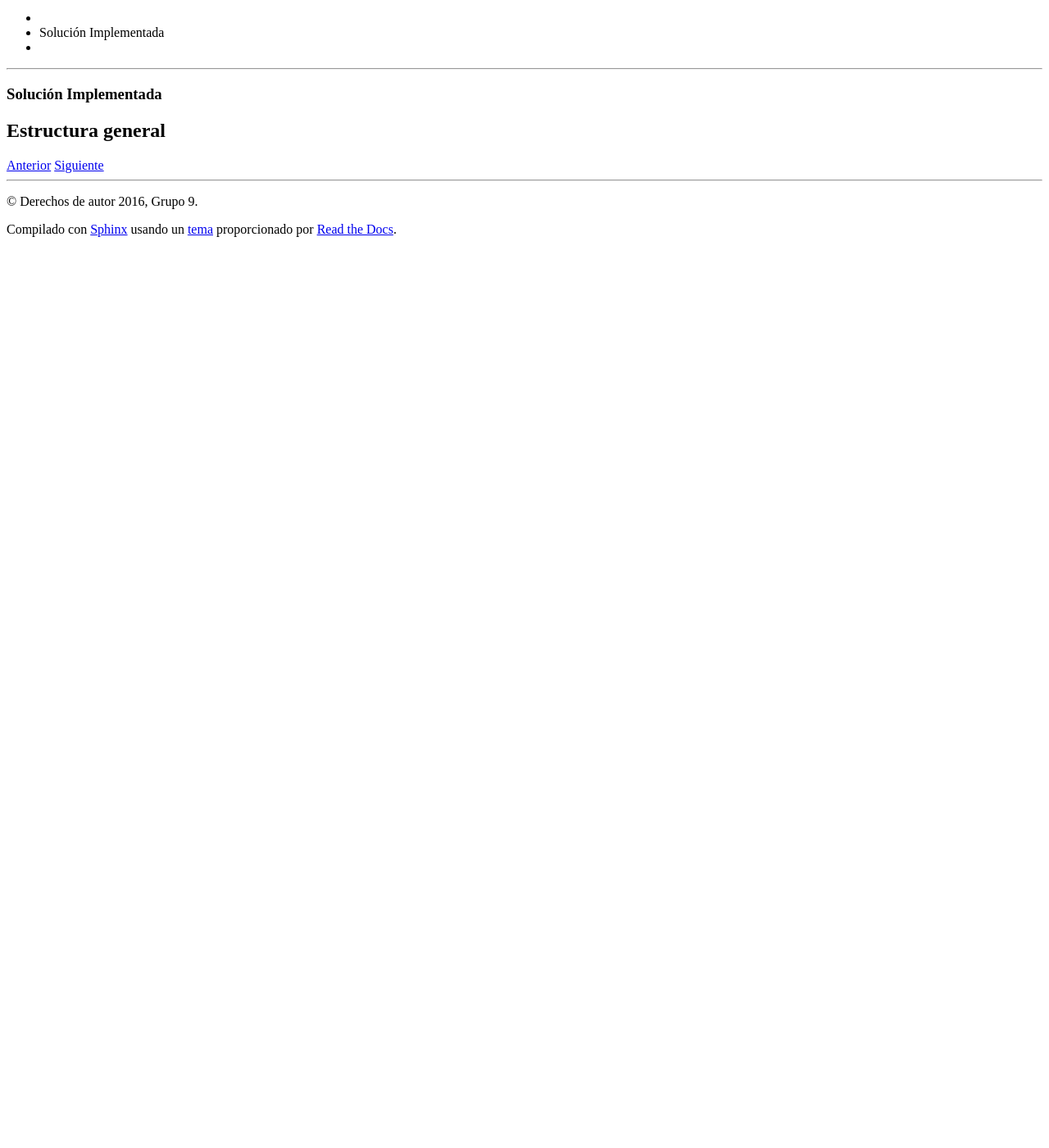
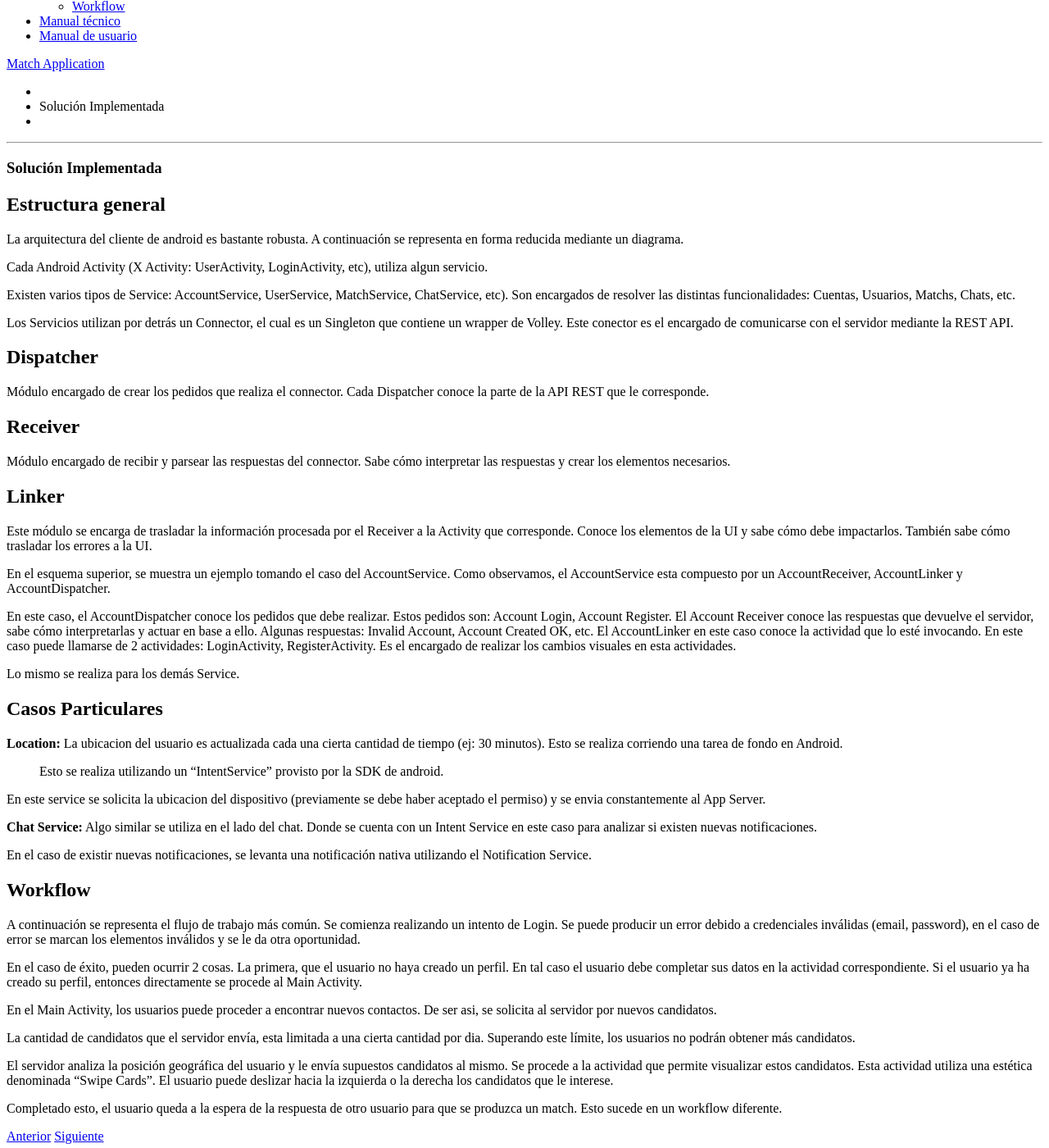
Before and after one commit to AndresOtero/Tinder-Server, a Sphinx documentation site: the page built from doc/source/client/solucion.rst, in a window 1280 px wide and 1400 px high, scrolled down 590 px. Shown: the whole window at 82% size. Built offline with Sphinx 7.4.7 and the Read the Docs theme 2.0.0, drawn with Linux system fonts in a browser that asks for light colours; before the commit the page ends 900 px from its top, so only the background shows below that; some of the changed text lies outside the part shown.

Commit message:
#24 Documentación de cliente

```diff
--- a/doc/source/client/solucion.rst
+++ b/doc/source/client/solucion.rst
@@ -3,3 +3,107 @@
 
 Estructura general
 ---------------------
+
+
+La arquitectura del cliente de android es bastante robusta. A continuación se representa en forma reducida mediante un diagrama.
+
+Cada Android Activity (X Activity: UserActivity, LoginActivity, etc), utiliza algun servicio.
+
+Existen varios tipos de Service: AccountService, UserService, MatchService, ChatService, etc). Son encargados de resolver las distintas funcionalidades: Cuentas, Usuarios, Matchs, Chats, etc.
+
+Los Servicios utilizan por detrás un Connector, el cual es un Singleton que contiene un wrapper de Volley.
+Este conector es el encargado de comunicarse con el servidor mediante la REST API.
+
+
+.. figura 1
+
+
+Dispatcher
+---------------------
+
+Módulo encargado de crear los pedidos que realiza el connector. Cada Dispatcher conoce la parte de la API REST que le corresponde.
+
+
+Receiver
+-------------------
+
+Módulo encargado de recibir y parsear las respuestas del connector. Sabe cómo interpretar las respuestas y crear los elementos necesarios.
+
+Linker
+--------
+
+Este módulo se encarga de trasladar la información procesada por el Receiver a la Activity que corresponde. Conoce los elementos de la UI y sabe cómo debe impactarlos. También sabe cómo trasladar los errores a la UI.
+
+
+
+
+
+
+
+
+
+
+
+
+
+
+
+
+En el esquema superior, se muestra un ejemplo tomando el caso del AccountService. Como observamos, el AccountService esta compuesto por un AccountReceiver, AccountLinker y AccountDispatcher.
+
+En este caso, el AccountDispatcher conoce los pedidos que debe realizar. Estos pedidos son: Account Login, Account Register.
+El Account Receiver conoce las respuestas que devuelve el servidor, sabe cómo interpretarlas y actuar en base a ello. Algunas respuestas: Invalid Account, Account Created OK, etc.
+El AccountLinker en este caso conoce la actividad que lo esté invocando. En este caso puede llamarse de 2 actividades: LoginActivity, RegisterActivity. Es el encargado de realizar los cambios visuales en esta actividades.
+
+Lo mismo se realiza para los demás Service.
+
+
+
+
+Casos Particulares
+------------------
+
+**Location:** La ubicacion del usuario es actualizada cada una cierta cantidad de tiempo (ej: 30 minutos). Esto se realiza corriendo una tarea de fondo en Android.
+
+
+ Esto se realiza utilizando un “IntentService” provisto por la SDK de android.
+
+
+En este service se solicita la ubicacion del dispositivo (previamente se debe haber aceptado el permiso) y se envia constantemente al App Server.
+
+
+
+**Chat Service:** Algo similar se utiliza en el lado del chat. Donde se cuenta con un Intent Service en este caso para analizar si existen nuevas notificaciones.
+
+En el caso de existir nuevas notificaciones, se levanta una notificación nativa utilizando el Notification Service.
+
+
+
+
+
+
+
+
+
+
+
+
+
+
+
+
+Workflow
+---------
+
+A continuación se representa el flujo de trabajo más común.
+Se comienza realizando un intento de Login. Se puede producir un error debido a credenciales inválidas (email, password), en el caso de error se marcan los elementos inválidos y se le da otra oportunidad.
+
+En el caso de éxito, pueden ocurrir 2 cosas. La primera, que el usuario no haya creado un perfil. En tal caso el usuario debe completar sus datos en la actividad correspondiente. Si el usuario ya ha creado su perfil, entonces directamente se procede al Main Activity.
+
+En el Main Activity, los usuarios puede proceder a encontrar nuevos contactos. De ser asi, se solicita al servidor por nuevos candidatos.
+
+La cantidad de candidatos que el servidor envía, esta limitada a una cierta cantidad por dia. Superando este límite, los usuarios no podrán obtener más candidatos.
+
+El servidor analiza la posición geográfica del usuario y le envía supuestos candidatos al mismo. Se procede a la actividad que permite visualizar estos candidatos. Esta actividad utiliza una estética denominada “Swipe Cards”. El usuario puede deslizar hacia la izquierda o la derecha los candidatos que le interese.
+
+Completado esto, el usuario queda a la espera de la respuesta de otro usuario para que se produzca un match. Esto sucede en un workflow diferente.
```
Also changed, not shown: doc/source/client/tecnologias.rst (+49 -1 lines), doc/source/client/images/android.png (added), doc/source/client/images/androidtool.png (added), doc/source/client/images/volley.png (added), doc/source/images/arq.png (added).
